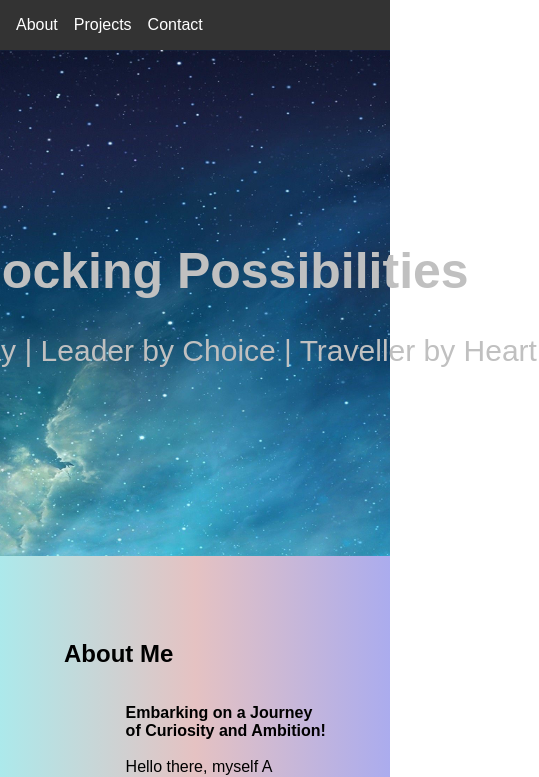
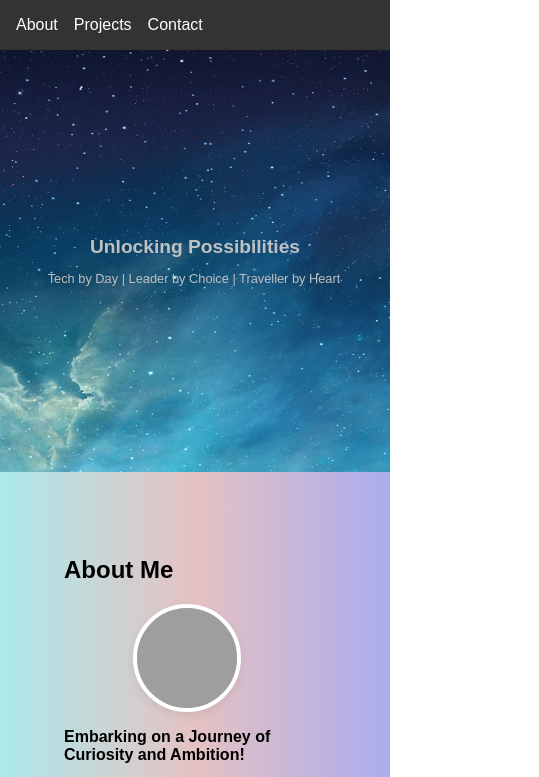
Before and after one commit to bhumirao/Portfolio, a plain HTML site: page index.html in a window 390 px wide. Shown: the top 777 px of the page, 539 px wide, since content can reach past the window. Drawn offline with Linux system fonts and the light colour scheme; grey boxes are pictures that could not be loaded.

Commit message:
add media queries for responsiveness

```diff
--- a/style.css
+++ b/style.css
@@ -214,3 +214,59 @@
                                         height: 60vh;
                                     }
                                 }
+                                /* Media Query for Small Screens */
+
+                                @media screen and (max-width: 768px) {
+                                    header {
+                                        height: 60vh;
+                                        /* Reduce header height on small screens */
+                                    }
+                                    .hero-content {
+                                        padding: 2rem 1rem;
+                                        /* Adjust padding on small screens */
+                                    }
+                                    .bold-text {
+                                        font-size: 1.5rem;
+                                        /* Adjust font size for small screens */
+                                    }
+                                    .typing-text {
+                                        font-size: 0.9rem;
+                                        /* Adjust font size for small screens */
+                                    }
+                                    .profile-pic {
+                                        width: 120px;
+                                        height: 120px;
+                                    }
+                                    .about-content {
+                                        flex-direction: column;
+                                        /* Stack elements vertically on small screens */
+                                    }
+                                    .project-card {
+                                        margin-bottom: 1rem;
+                                        /* Reduce margin between project cards on small screens */
+                                    }
+                                }
+                                /* Media Query for Extra Small Screens */
+
+                                @media screen and (max-width: 480px) {
+                                    header {
+                                        height: 50vh;
+                                        /* Reduce header height further on extra small screens */
+                                    }
+                                    .bold-text {
+                                        font-size: 1.2rem;
+                                        /* Adjust font size for extra small screens */
+                                    }
+                                    .typing-text {
+                                        font-size: 0.8rem;
+                                        /* Adjust font size for extra small screens */
+                                    }
+                                    .profile-pic {
+                                        width: 100px;
+                                        height: 100px;
+                                    }
+                                    .project-card {
+                                        margin-bottom: 0.5rem;
+                                        /* Further reduce margin between project cards on extra small screens */
+                                    }
+                                }
```
